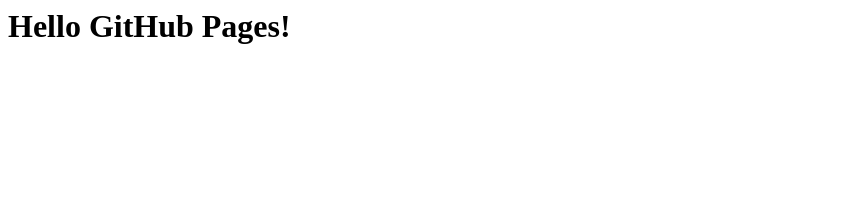
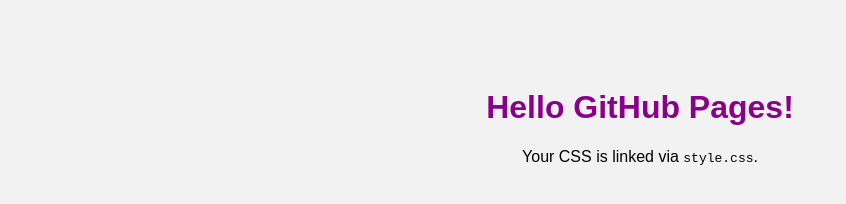
Before and after one commit to mullafurqan/Devops-intern-Elavatelabs-task-6, a plain HTML site: page index.html in a window 1280 px wide. Shown: the whole page, without its empty margins (0-846 px from the left). Drawn offline with Linux system fonts and the light colour scheme.

Commit message:
Second commit

```diff
--- a/index.html
+++ b/index.html
@@ -1 +1,12 @@
-<html><body><h1>Hello GitHub Pages!</h1></body></html>
+<!DOCTYPE html>
+<html>
+  <head>
+    <meta charset="utf-8">
+    <title>My First Website</title>
+    <link rel="stylesheet" href="style.css">
+  </head>
+  <body>
+    <h1>Hello GitHub Pages!</h1>
+    <p>Your CSS is linked via <code>style.css</code>.</p>
+  </body>
+</html>
--- a/style.css
+++ b/style.css
@@ -1 +1,7 @@
-body {text-align:center;}
+body {
+  font-family: Arial, sans-serif;
+  text-align: center;
+  padding-top: 60px;
+  background: #f2f2f2;
+}
+h1 { color: darkmagenta; }
```
